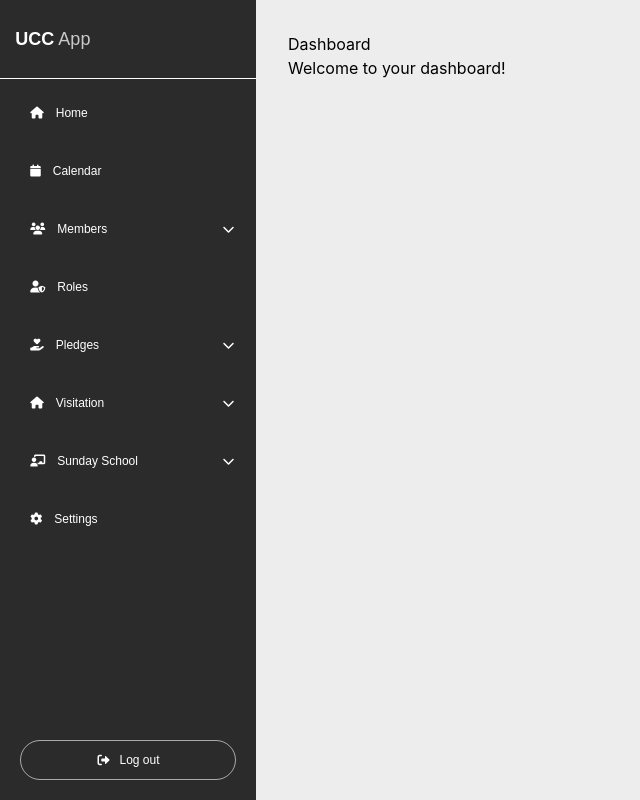
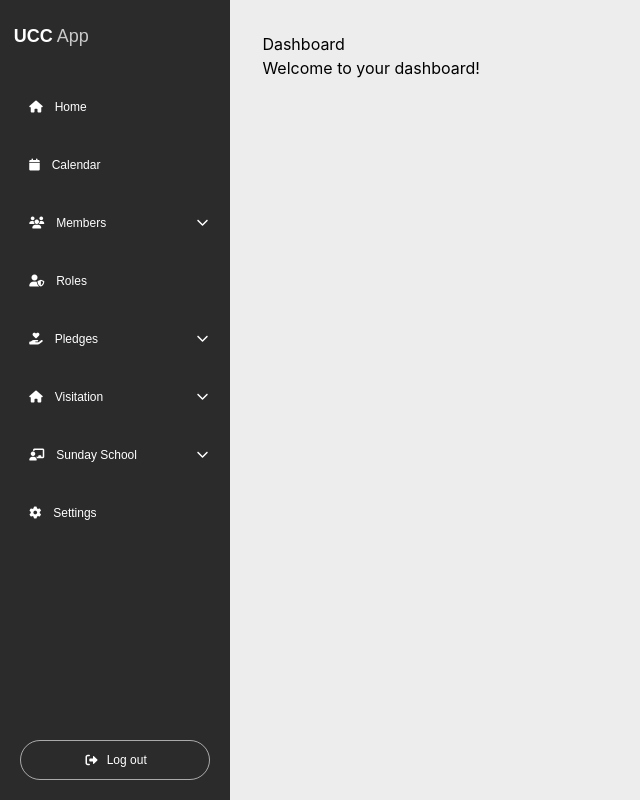
Before and after one commit to madrian31/App_1, a React (Vite) app: page /dashboard in a window 1280 px wide. Shown: the whole page, without its empty margins (0-640 px from the left). Built offline with nearby package versions, Linux system fonts and the light colour scheme.

Commit message:
Update sidebar.css

```diff
--- a/src/components/sidebar/sidebar.css
+++ b/src/components/sidebar/sidebar.css
@@ -2,7 +2,7 @@
   font-family: sans-serif;
   display: flex;
   flex-direction: column;
-  width: 20%;
+  width: 18%;
   max-width: 100%;
   /* height: 100vh; */
   background: #2b2b2b;
@@ -14,7 +14,7 @@
   color: #FFF;
   font-size: 18px;
   /* text-align: center; */
-  border-bottom: #fff solid 1px;
+  /* border-bottom: #fff solid 1px; */
 }
 
 .sidebar-header__brand {
```
